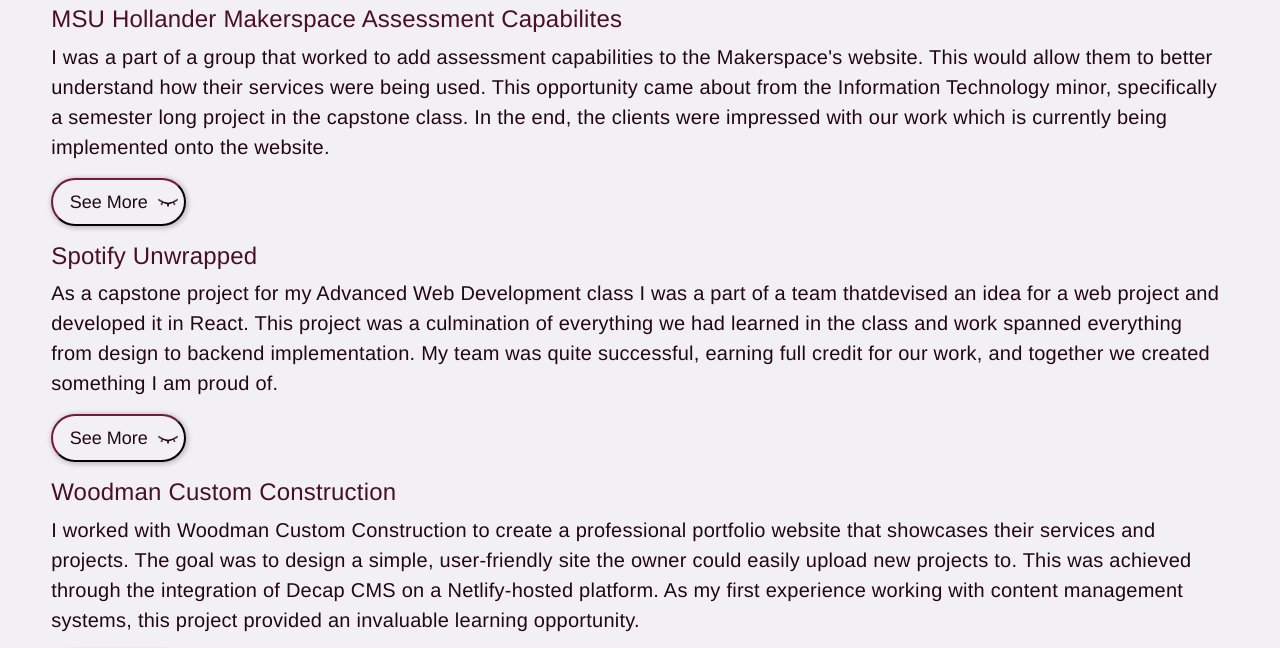
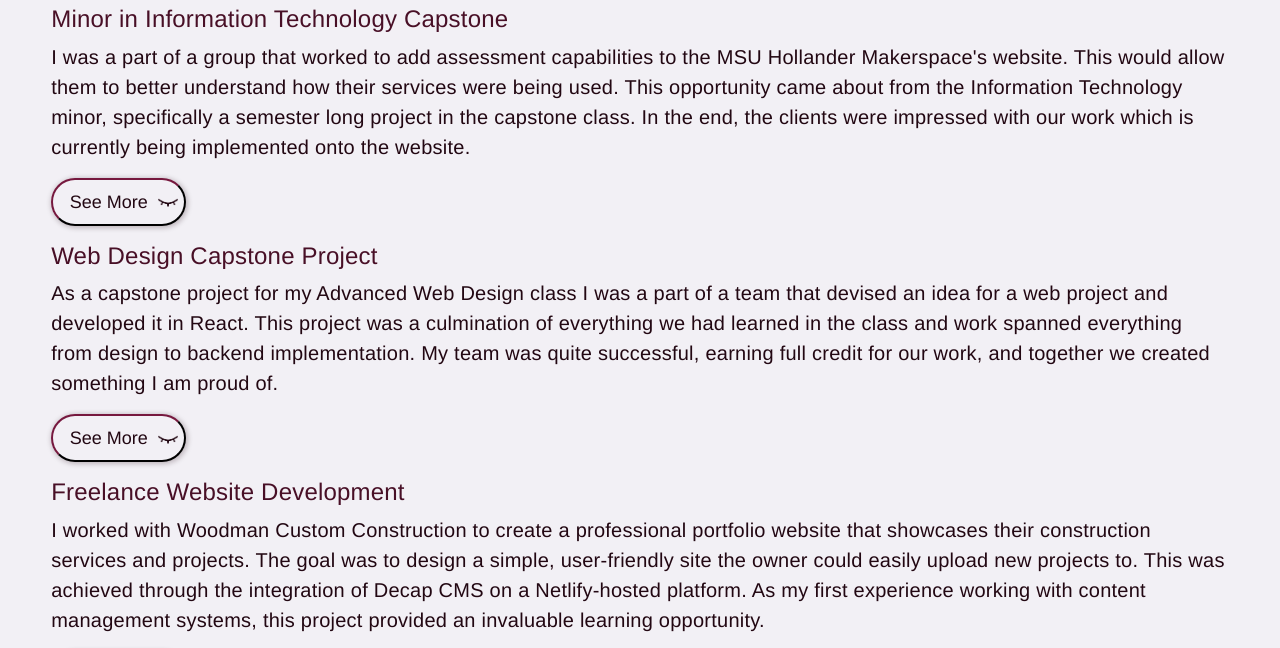
Before and after one commit to nathanjtaylor/Nathan-Portfolio, an Eleventy site: page projects.md in a window 1280 px wide. Shown: the part 253-901 px from the top of the page. Built offline with nearby package versions, Linux system fonts and the light colour scheme; Eleventy itself is replaced by a stand-in of ours; files that its build step writes are made by us from their sources.

Commit message:
project header changes

```diff
--- a/projects.md
+++ b/projects.md
@@ -6,19 +6,19 @@
 # Projects
 ## Web Design & Development
 
-### MSU Hollander Makerspace Assessment Capabilites
-I was a part of a group that worked to add assessment capabilities to the Makerspace's website. This would allow them to better understand how their services were being used. This opportunity came about from the Information Technology minor, specifically a semester long project in the capstone class. In the end, the clients were impressed with our work which is currently being implemented onto the website.
+### Minor in Information Technology Capstone
+I was a part of a group that worked to add assessment capabilities to the MSU Hollander Makerspace's website. This would allow them to better understand how their services were being used. This opportunity came about from the Information Technology minor, specifically a semester long project in the capstone class. In the end, the clients were impressed with our work which is currently being implemented onto the website.
 
 {% see_more_button "/projects/hollander/" %}
 
 
-### Spotify Unwrapped
-As a capstone project for my Advanced Web Development class I was a part of a team thatdevised an idea for a web project and developed it in React. This project was a culmination of everything we had learned in the class and work spanned everything from design to backend implementation. My team was quite successful, earning full credit for our work, and together we created something I am proud of.
+### Web Design Capstone Project
+As a capstone project for my Advanced Web Design class I was a part of a team that devised an idea for a web project and developed it in React. This project was a culmination of everything we had learned in the class and work spanned everything from design to backend implementation. My team was quite successful, earning full credit for our work, and together we created something I am proud of.
 
 {% see_more_button "/projects/unwrapped/" %}
 
-### Woodman Custom Construction
-I worked with Woodman Custom Construction to create a professional portfolio website that showcases their services and projects. The goal was to design a simple, user-friendly site the owner could easily upload new projects to. This was achieved through the integration of Decap CMS on a Netlify-hosted platform. As my first experience working with content management systems, this project provided an invaluable learning opportunity.
+### Freelance Website Development
+I worked with Woodman Custom Construction to create a professional portfolio website that showcases their construction services and projects. The goal was to design a simple, user-friendly site the owner could easily upload new projects to. This was achieved through the integration of Decap CMS on a Netlify-hosted platform. As my first experience working with content management systems, this project provided an invaluable learning opportunity.
 
 {% see_more_button "/projects/wcc/" %}
 
@@ -30,7 +30,7 @@
 ### Independent Study
 I completed an independent study under the guidance of Professor Jeff Siarto, where I focused on improving my survey creation skills. As part of the study, I conducted six interviews with individuals who manage medical conditions to better understand the challenges they face. By analyzing their feedback, I identified common issues and insights. I then used these findings to develop a simple web application designed to help users keep track of their medication refills.
 
-### Collaborative Telehealth Prototype
+### International Collaborative Design Project
 I worked on a semester-long collaborative project with students from Michigan State University and Egerton University in Kenya to develop technology solutions for use in Kenya. Our team, which included a member based at Egerton, designed a physical prototype of a telehealth kiosk aimed at connecting remote communities with medical consultations and medications, overcoming challenges such as limited access to specialists and quality clinics. Afterward, we partnered with a Kenyan designer to create a high-fidelity version of the prototype.
 
 <button onclick="window.open('https://preview.tanzilzubair.tech/', '_blank');">See More
```
